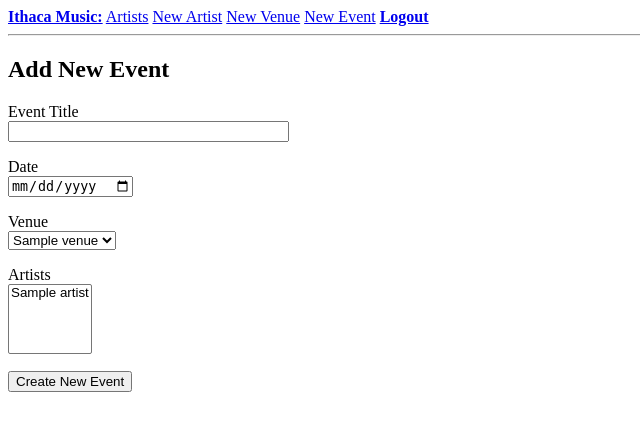
After one commit to brookewil/music_app_2023, a Flask app: page /newEvent in a window 1280 px wide. The commit adds this page. Shown: the top 431 px of the page, without its empty margins (0-640 px from the left). Run offline with Flask 3, Linux system fonts and the light colour scheme; a user stored in the database is signed in; tables that the repository leaves empty hold one stand-in row (values such as "Sample post").

Commit message:
Create New Event

```diff
--- a/app/forms.py
+++ b/app/forms.py
@@ -1,5 +1,5 @@
 from flask_wtf import FlaskForm
-from wtforms import StringField, TextAreaField, SubmitField, PasswordField, BooleanField
+from wtforms import StringField, TextAreaField, SubmitField, PasswordField, BooleanField, DateField, SelectField, SelectMultipleField
 from wtforms.validators import DataRequired, ValidationError, Email, EqualTo
 from app import db
 from app.models import *
@@ -37,4 +37,11 @@ class AddVenueForm(FlaskForm):
     name = StringField('Venue Name', validators=[DataRequired()])
     location = StringField('Location', validators=[DataRequired()])
     address = StringField('Address', validators=[DataRequired()])
-    submit = SubmitField('Create New Venue')
+    submit = SubmitField('Add Venue')
+
+class CreateEventForm(FlaskForm):
+    title = StringField('Event Title', validators=[DataRequired()])
+    date = DateField('Date', format='%Y-%m-%d')
+    venue = SelectField('Venue', coerce=int, validators=[DataRequired()])
+    artists = SelectMultipleField('Artists', coerce=int, validators=[DataRequired()])
+    submit = SubmitField('Create New Event')
--- a/app/routes.py
+++ b/app/routes.py
@@ -58,6 +58,32 @@ def newVenue():
         return redirect(url_for('allArtists'))
 
     return render_template('newVenue.html', title='Add a New Venue', form=form)
+
+@app.route('/newEvent', methods=['GET', 'POST'])
+@login_required
+def newEvent():
+
+    form = CreateEventForm()
+    form.venue.choices = [(v.id, v.name) for v in Venue.query.all()]
+    form.artists.choices = [(a.id, a.name) for a in Artist.query.all()]
+
+    if form.is_submitted():
+        if db.session.query(Events).filter_by(title=form.title.data).first():
+            flash("Event Already Exists")
+            return render_template('newEvent.html', title="Add a New Event", form=form)
+
+        event = Events(form.title.data, form.date.data, form.venue.data)
+        db.session.add(event)
+        db.session.commit()
+        event_id = event.id
+        for artist in form.artists.data:
+            join = ArtistToEvent(artist, event_id)
+            db.session.add(join)
+            db.session.commit()
+        flash('Page created for {}'.format(form.title.data))
+        return redirect(url_for('allArtists'))
+
+    return render_template('newEvent.html', title='Add a New Event', form=form)
 
 @app.route('/register', methods=['GET', 'POST'])
 def register():
--- a/app/templates/base.html
+++ b/app/templates/base.html
@@ -18,6 +18,7 @@
             <a href="{{ url_for('allArtists') }}">Artists</a>
             <a href="{{ url_for('newArtist') }}">New Artist</a>
             <a href="{{ url_for('newVenue') }}">New Venue</a>
+            <a href="{{ url_for('newEvent') }}">New Event</a>
             <a href="{{ url_for('logout') }}"><b>Logout</b></a>
             {% endif %}
     </div>
--- /dev/null
+++ b/app/templates/newEvent.html
@@ -0,0 +1,24 @@
+{% extends "base.html" %}
+
+{% block content %}
+    <h2>Add New Event</h2>
+    <form action="" method="post" novalidate>
+        <p>
+            {{ form.title.label }}<br>
+            {{ form.title(size=32) }}<br>
+        </p>
+        <p>
+            {{ form.date.label }}<br>
+            {{ form.date(class='datepicker') }}<br>
+        </p>
+        <p>
+            {{ form.venue.label }}<br>
+            {{ form.venue }}<br>
+        </p>
+        <p>
+            {{ form.artists.label }}<br>
+            {{ form.artists }}<br>
+        </p>
+        <p>{{ form.submit() }}</p>
+    </form>
+{% endblock %}
```
